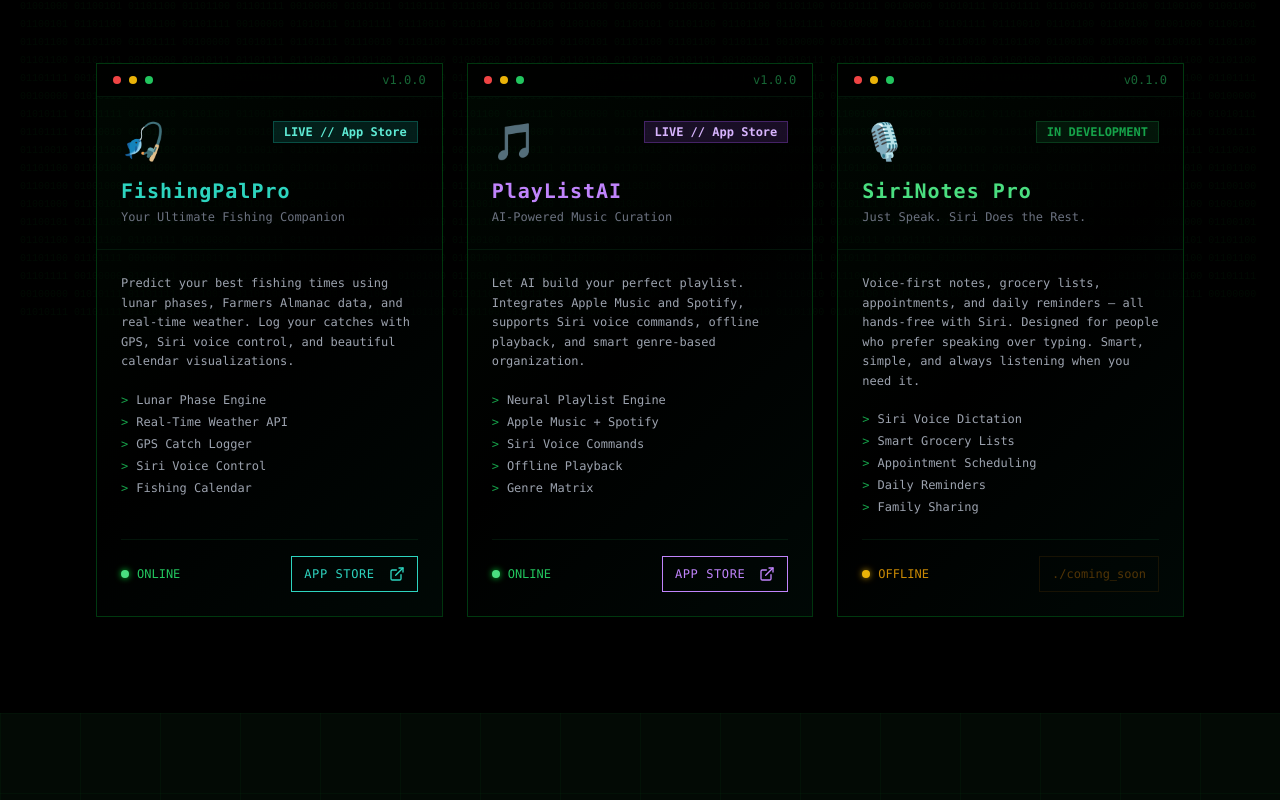
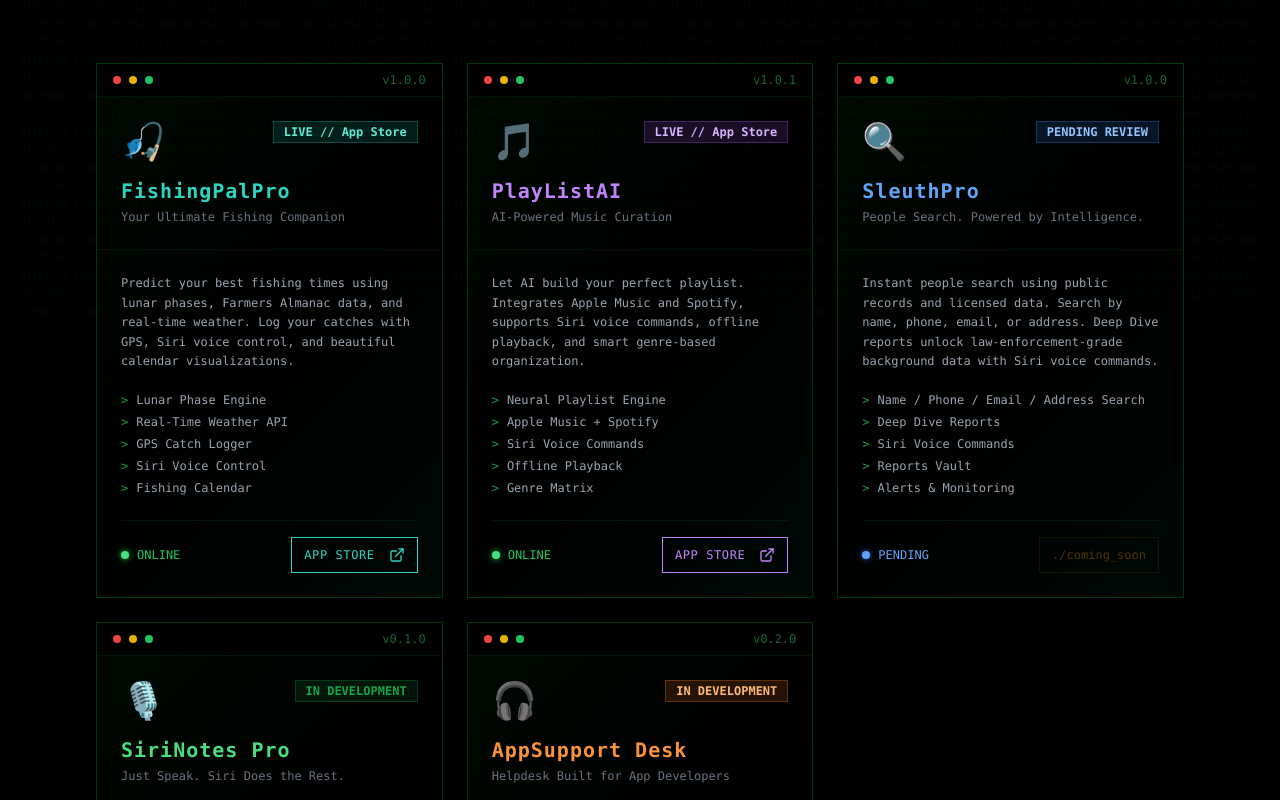
Before and after one commit to Maverick9123/dreamteamapps-website, a Next.js app: page / in a window 1280 px wide. Shown: the part 1020-1820 px from the top of the page. Built offline with nearby package versions, Linux system fonts and the light colour scheme.

Commit message:
Update apps-section.tsx

```diff
--- a/components/apps-section.tsx
+++ b/components/apps-section.tsx
@@ -1,7 +1,7 @@
 "use client"
 
 import { motion } from "framer-motion"
-import { ExternalLink, Terminal, Code, Mic } from "lucide-react"
+import { ExternalLink, Terminal, Code, Mic, Search, Headphones } from "lucide-react"
 import { Badge } from "@/components/ui/badge"
 import { Button } from "@/components/ui/button"
 
@@ -38,6 +38,23 @@
     status: "ONLINE",
     features: ["Neural Playlist Engine", "Apple Music + Spotify", "Siri Voice Commands", "Offline Playback", "Genre Matrix"],
     appStoreUrl: "https://apps.apple.com/app/id6779980469",
+    code: "v1.0.1",
+  },
+  {
+    id: "sleuthpro",
+    name: "SleuthPro",
+    tagline: "People Search. Powered by Intelligence.",
+    description: "Instant people search using public records and licensed data. Search by name, phone, email, or address. Deep Dive reports unlock law-enforcement-grade background data with Siri voice commands.",
+    emoji: "🔍",
+    icon: Search,
+    glowColor: "rgba(59,130,246,0.3)",
+    borderColor: "border-blue-500/40",
+    accentColor: "text-blue-400",
+    badgeBg: "bg-blue-500/15 text-blue-300 border-blue-500/30",
+    badge: "PENDING REVIEW",
+    status: "PENDING",
+    features: ["Name / Phone / Email / Address Search", "Deep Dive Reports", "Siri Voice Commands", "Reports Vault", "Alerts & Monitoring"],
+    appStoreUrl: null,
     code: "v1.0.0",
   },
   {
@@ -56,6 +73,23 @@
     features: ["Siri Voice Dictation", "Smart Grocery Lists", "Appointment Scheduling", "Daily Reminders", "Family Sharing"],
     appStoreUrl: null,
     code: "v0.1.0",
+  },
+  {
+    id: "appsupportdesk",
+    name: "AppSupport Desk",
+    tagline: "Helpdesk Built for App Developers",
+    description: "Commercial support ticket system designed for indie iOS app developers. Track, triage, and resolve customer issues across your entire app portfolio — from a single unified dashboard.",
+    emoji: "🎧",
+    icon: Headphones,
+    glowColor: "rgba(251,146,60,0.3)",
+    borderColor: "border-orange-500/40",
+    accentColor: "text-orange-400",
+    badgeBg: "bg-orange-500/15 text-orange-300 border-orange-500/30",
+    badge: "IN DEVELOPMENT",
+    status: "OFFLINE",
+    features: ["Multi-App Ticket Routing", "Priority Triage Queue", "Team Collaboration", "Customer Reply Threads", "Analytics Dashboard"],
+    appStoreUrl: null,
+    code: "v0.2.0",
   },
 ]
 
@@ -92,15 +126,15 @@
           </p>
         </motion.div>
 
-        {/* App Cards */}
-        <div className="grid grid-cols-1 lg:grid-cols-3 gap-6">
+        {/* App Cards — 2-col on lg, 1-col on mobile, centered last row */}
+        <div className="grid grid-cols-1 lg:grid-cols-2 xl:grid-cols-3 gap-6">
           {apps.map((app, index) => (
             <motion.div
               key={app.id}
               initial={{ opacity: 0, y: 30 }}
               whileInView={{ opacity: 1, y: 0 }}
               viewport={{ once: true }}
-              transition={{ delay: index * 0.15 }}
+              transition={{ delay: index * 0.12 }}
               className={`relative bg-black/80 border ${app.borderColor} rounded-none cyber-card overflow-hidden flex flex-col group transition-all duration-300`}
               onMouseEnter={(e) => { (e.currentTarget as HTMLElement).style.boxShadow = `0 0 30px ${app.glowColor}, 0 0 60px ${app.glowColor.replace('0.3', '0.1').replace('0.2', '0.05')}`; }}
               onMouseLeave={(e) => { (e.currentTarget as HTMLElement).style.boxShadow = `none`; }}
@@ -146,9 +180,33 @@
                 {/* Status + CTA */}
                 <div className="flex items-center justify-between pt-4 border-t border-green-500/10">
                   <div className="flex items-center gap-2 font-mono text-xs">
-                    <div className={`w-2 h-2 rounded-full ${app.status === 'ONLINE' ? 'bg-green-400' : 'bg-yellow-500'}`}
-                      style={app.status === 'ONLINE' ? { boxShadow: '0 0 6px rgba(0,255,65,0.8)' } : { boxShadow: '0 0 6px rgba(234,179,8,0.8)' }} />
-                    <span className={app.status === 'ONLINE' ? 'text-green-500' : 'text-yellow-600'}>{app.status}</span>
+                    <div
+                      className={`w-2 h-2 rounded-full ${
+                        app.status === "ONLINE"
+                          ? "bg-green-400"
+                          : app.status === "PENDING"
+                          ? "bg-blue-400"
+                          : "bg-yellow-500"
+                      }`}
+                      style={
+                        app.status === "ONLINE"
+                          ? { boxShadow: "0 0 6px rgba(0,255,65,0.8)" }
+                          : app.status === "PENDING"
+                          ? { boxShadow: "0 0 6px rgba(59,130,246,0.8)" }
+                          : { boxShadow: "0 0 6px rgba(234,179,8,0.8)" }
+                      }
+                    />
+                    <span
+                      className={
+                        app.status === "ONLINE"
+                          ? "text-green-500"
+                          : app.status === "PENDING"
+                          ? "text-blue-400"
+                          : "text-yellow-600"
+                      }
+                    >
+                      {app.status}
+                    </span>
                   </div>
                   {app.appStoreUrl ? (
                     <Button
```
